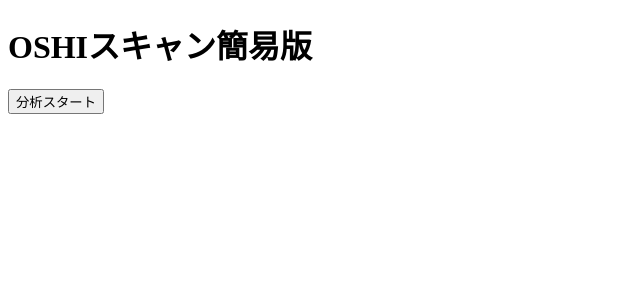
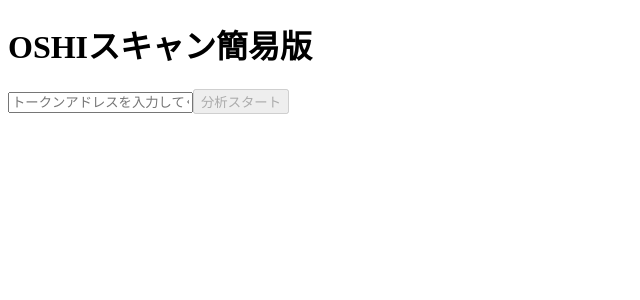
Before and after one commit to kurakugmgm/oshi-scan, a Next.js app: page / in a window 1280 px wide. Shown: the top 300 px of the page, without its empty margins (0-640 px from the left). Built offline with nearby package versions, Linux system fonts and the light colour scheme.

Commit message:
Update TokenAnalyticsDashboard.js

```diff
--- a/components/TokenAnalyticsDashboard.js
+++ b/components/TokenAnalyticsDashboard.js
@@ -1,11 +1,7 @@
 // ファイル: /components/TokenAnalyticsDashboard.js
 import React, { useState } from "react";
-import {
-  PieChart, Pie, Cell, Tooltip as PieTooltip, ResponsiveContainer as PieContainer
-} from "recharts";
-import {
-  LineChart, Line, XAxis, YAxis, CartesianGrid, Tooltip as LineTooltip, ResponsiveContainer as LineContainer
-} from "recharts";
+import { PieChart, Pie, Cell, Tooltip as PieTooltip, ResponsiveContainer as PieContainer } from "recharts";
+import { LineChart, Line, XAxis, YAxis, CartesianGrid, Tooltip as LineTooltip, ResponsiveContainer as LineContainer } from "recharts";
 
 const COLORS = ["#4F46E5", "#6366F1", "#818CF8", "#A5B4FC", "#C7D2FE"];
 
@@ -16,8 +12,10 @@ export default function TokenAnalyticsDashboard() {
   const [relatedTokens, setRelatedTokens] = useState([]);
   const [relatedNFTs, setRelatedNFTs] = useState([]);
   const [gptComment, setGptComment] = useState("");
+  const [inputAddress, setInputAddress] = useState("");
 
   const fetchDummyData = () => {
+    console.log("検索されたトークンアドレス:", inputAddress);
     setLoading(true);
     setTimeout(() => {
       setHolderData([
@@ -53,13 +51,23 @@ export default function TokenAnalyticsDashboard() {
   return (
     <div>
       <h1 className="text-xl font-bold mb-4">OSHIスキャン簡易版</h1>
+
+      <div className="flex items-center gap-2 mb-4">
+        <input
+          type="text"
+          className="border border-gray-300 px-3 py-2 rounded w-full"
+          placeholder="トークンアドレスを入力してください"
+          value={inputAddress}
+          onChange={(e) => setInputAddress(e.target.value)}
+        />
         <button
           className="bg-indigo-600 text-white px-4 py-2 rounded"
           onClick={fetchDummyData}
-        disabled={loading}
+          disabled={loading || inputAddress.length === 0}
         >
           {loading ? "読み込み中..." : "分析スタート"}
         </button>
+      </div>
 
       {holderData.length > 0 && (
         <>
```
Lines whose indentation alone changed are shown as unchanged.
